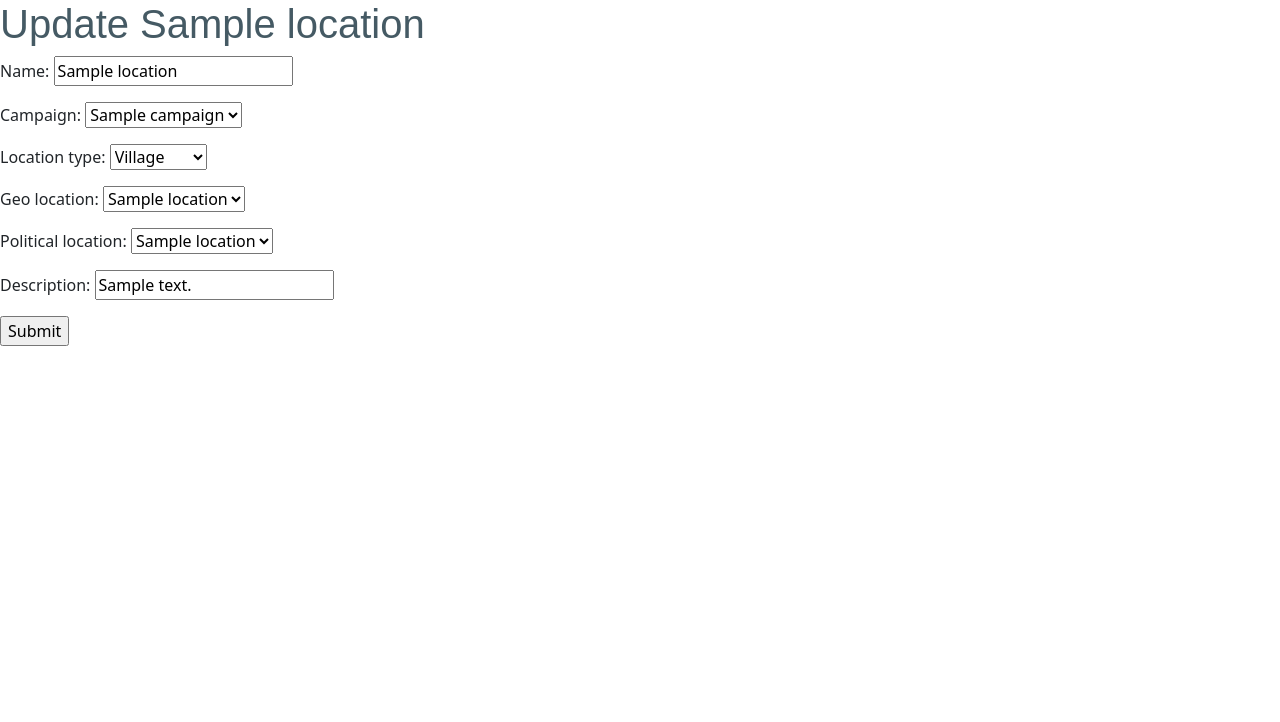
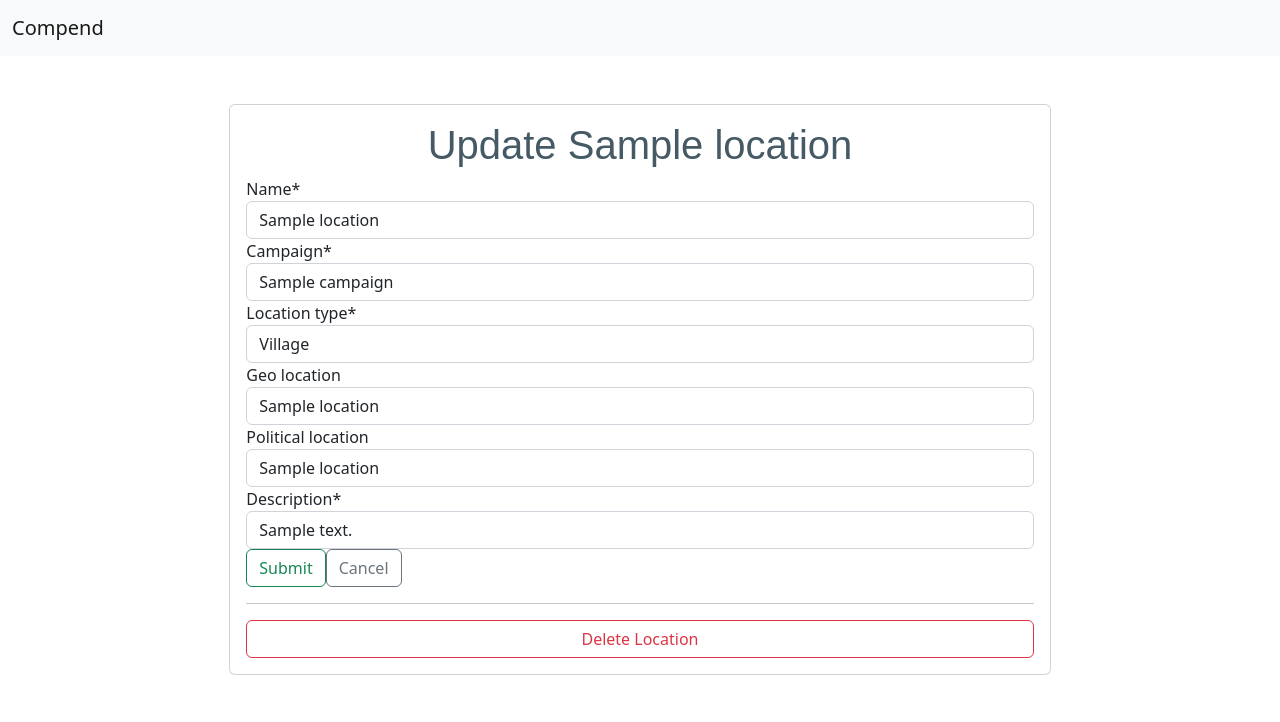
Before and after one commit to sammark1/Compend, a Django app: page /location/1/update in a window 1280 px wide. Shown: the top 722 px of the page. Run offline with Django 4.2, Linux system fonts and the light colour scheme; tables that the repository leaves empty hold one stand-in row (values such as "Sample post"); some libraries are stand-ins or nearby versions.

Commit message:
styled location update

```diff
--- a/main_app/templates/location_update.html
+++ b/main_app/templates/location_update.html
@@ -1,12 +1,25 @@
 {% extends 'base.html' %}
 
+{% load crispy_forms_tags %}
+
+{% block header %}
+    {% include 'header.html' with campaign=location.campaign%}
+{% endblock %}
+
 {% block body %}
-<h1>Update {{location.name}}</h1>
-
-<form action="" method="post">
-  {% csrf_token %}
-  {{form.as_p}}
-  <input type="submit" value="Submit" />
-</form>
-
+<div class="col-md-8 mx-auto p-3 py-md-5">
+  <div class="card p-3">
+    <h1 class="text-center">Update {{location.name}}</h1>
+    <form action="" method="post">
+    {% csrf_token %}
+    {{form|crispy}}
+    <div class="d-flex justify-content-left">
+      <input class="btn btn-outline-success" type="submit" value="Submit" />
+      <a href="{% url 'Location_Show' location.pk%}" class="btn btn-outline-secondary" type="button">Cancel</a>
+    </div>
+    </form>
+    <hr/>
+    <a href="{% url 'Location_Delete' location.pk%}" class="btn btn-outline-danger">Delete Location</a>
+  </div>
+</div>
 {% endblock %}
```
